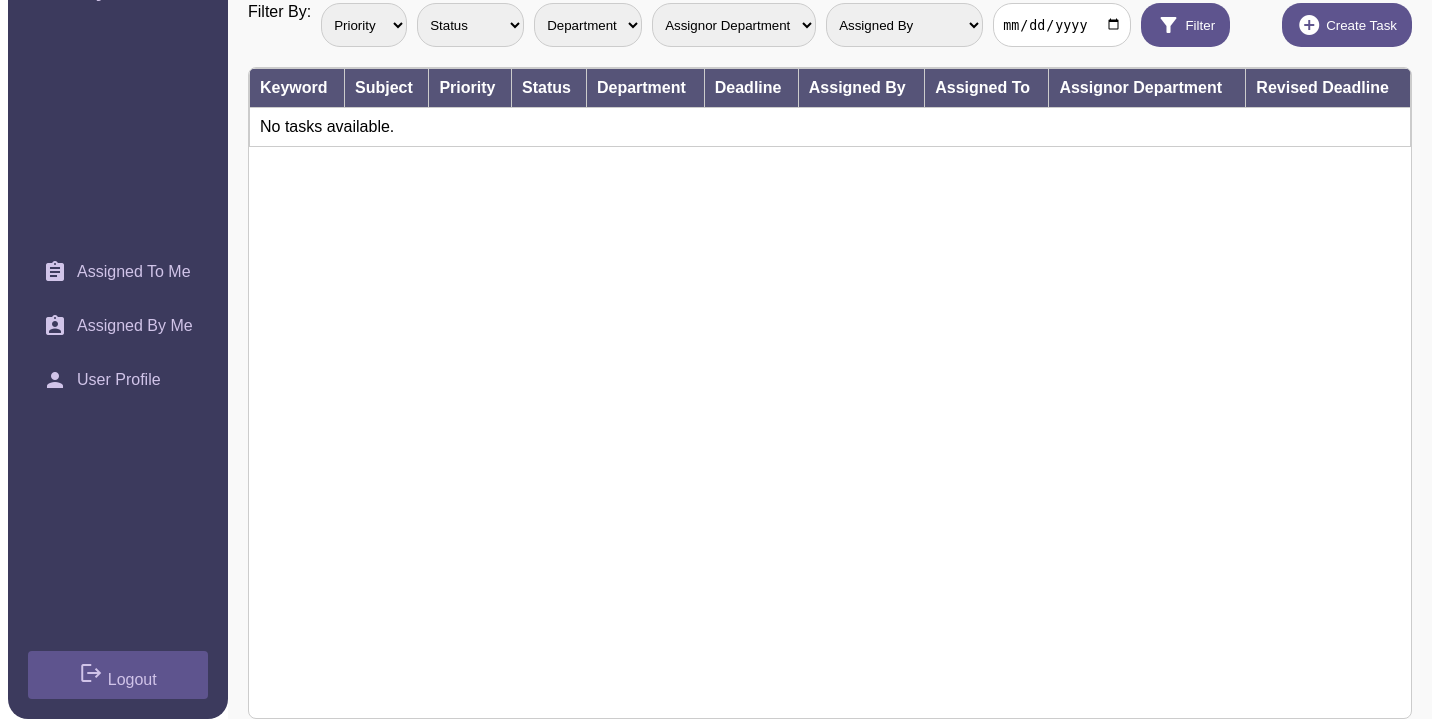
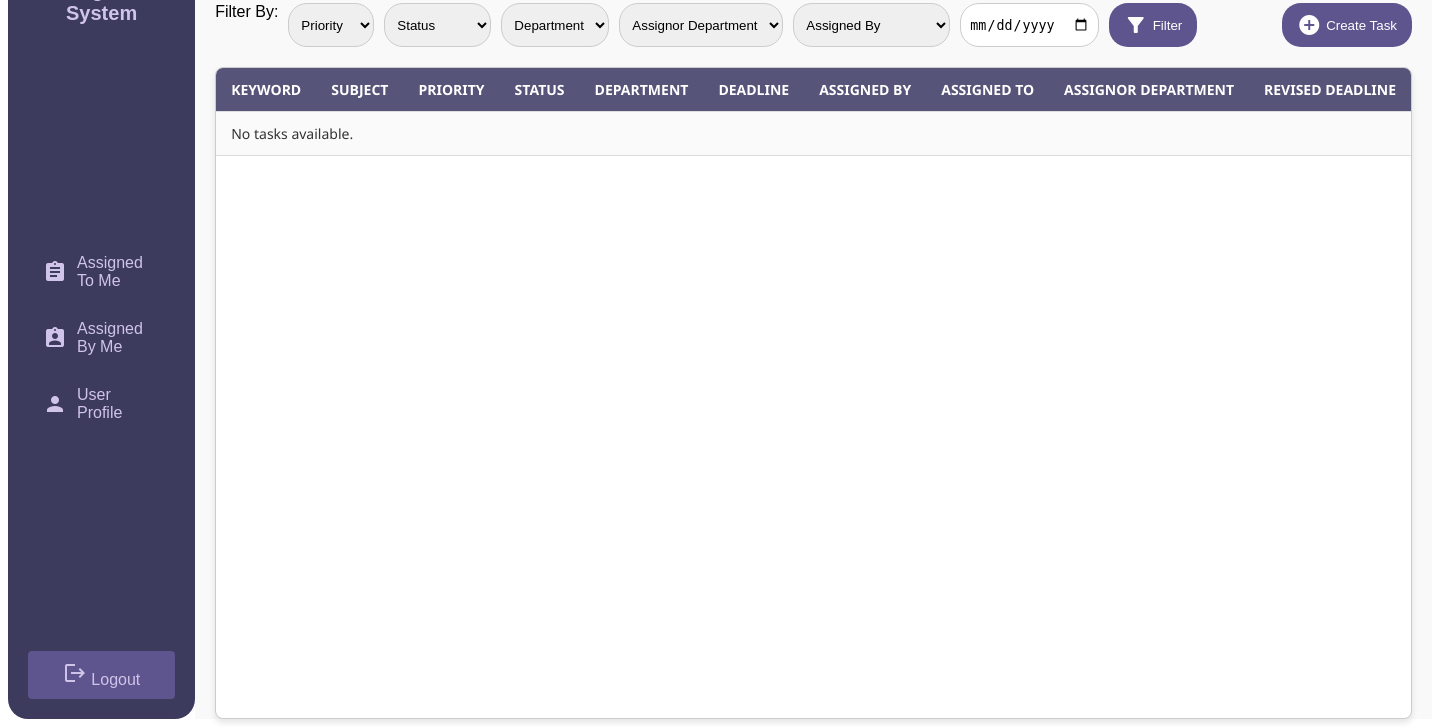
Before and after one commit to LokeshM01/task_management_system_new1, a Django app: template task_manage/task_app/templates/tasks/home.html in a window 1440 px wide. Shown: the part 89-816 px from the top of the page. Run offline with Django 5.2, Linux system fonts and the light colour scheme; the template is opened without the code that fills it: values that come from a table or form of the project are taken from there, others are empty; data comes from the database, SQL or seed files in the repository.

Commit message:
table enhanced

```diff
--- a/task_manage/task_app/templates/tasks/home.html
+++ b/task_manage/task_app/templates/tasks/home.html
@@ -245,31 +245,48 @@
     border: 1px solid #ccc; /* Optional: Add a border for visual separation */
     border-radius: 8px; /* Optional: Rounded corners for the container */
     background-color: #fff; /* Ensure consistent background */
+    box-shadow: 0 4px 6px rgba(0, 0, 0, 0.1); /* Add subtle shadow */
 }
 
 .task-table table {
     width: 100%;
     border-collapse: collapse;
+    font-size: 14px;
+    font-family: 'Segoe UI', Tahoma, Geneva, Verdana, sans-serif;
+    background-color: #fafafa; /* Light background for better contrast */
 }
 
 .task-table th, .task-table td {
-    padding: 10px;
+    padding: 12px 15px; /* Larger padding for better readability */
     text-align: left;
-    border: 1px solid #ccc;
+    border-bottom: 1px solid #ddd; /* Subtle border */
+    white-space: nowrap;
+    color: #333;
 }
 
 .task-table th {
     background-color: #565478;
     color: #fff;
+    text-transform: uppercase; /* Better header appearance */
+    font-weight: bold;
+    position: sticky;
+    top: 0;
+    z-index: 1;
+}
+
+.task-table tr:nth-child(even) {
+    background-color: #f4f4f8;
 }
 
 .task-table tr:hover {
-    background-color: #f1f1f1;
+    background-color: #eceff4;
+    transition: background-color 0.3s ease; /* Smooth hover effect */
 }
 
 .task-keyword-link {
     color: #5e548e;
     text-decoration: none;
+    font-weight: bold;
 }
 
 .task-keyword-link:hover {
```
